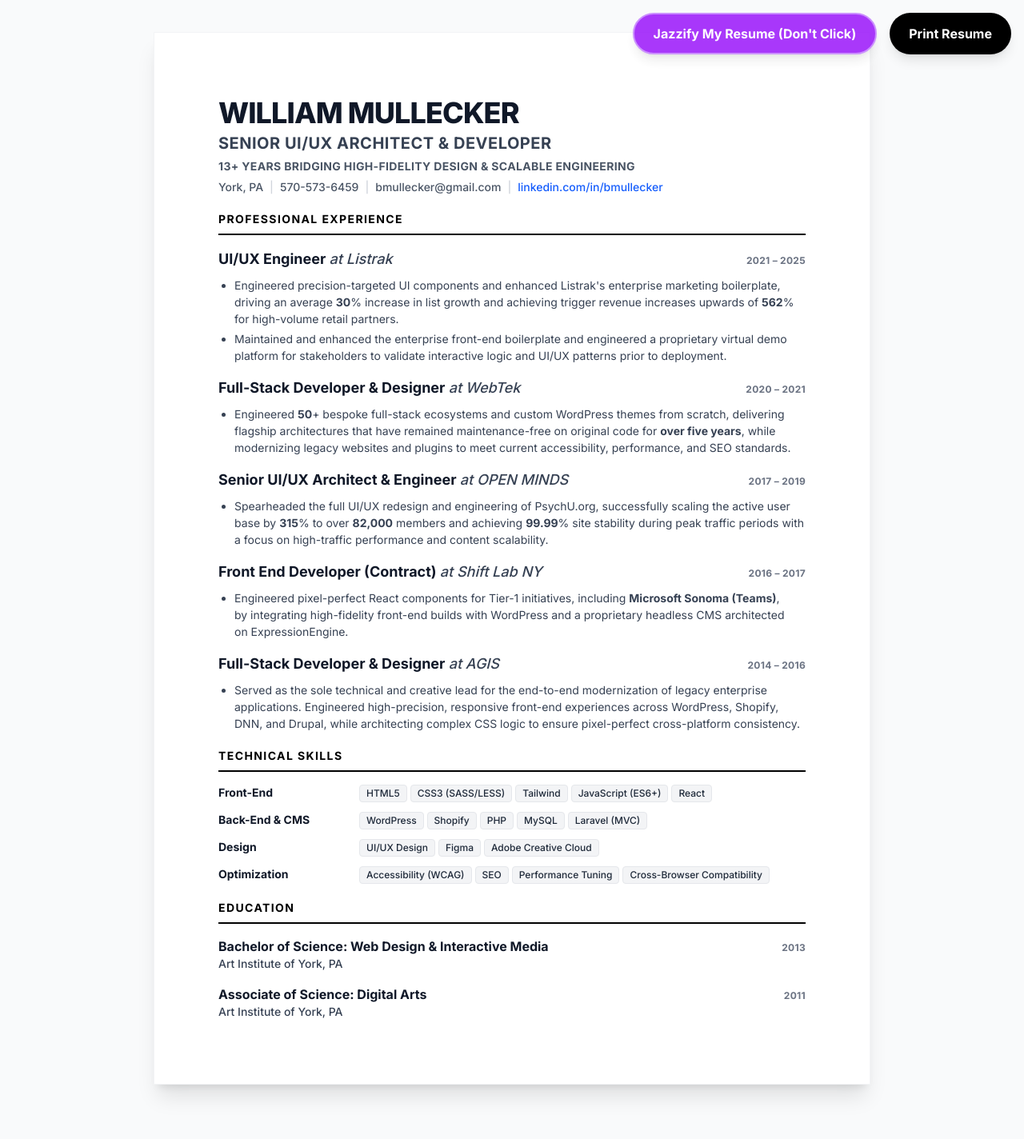
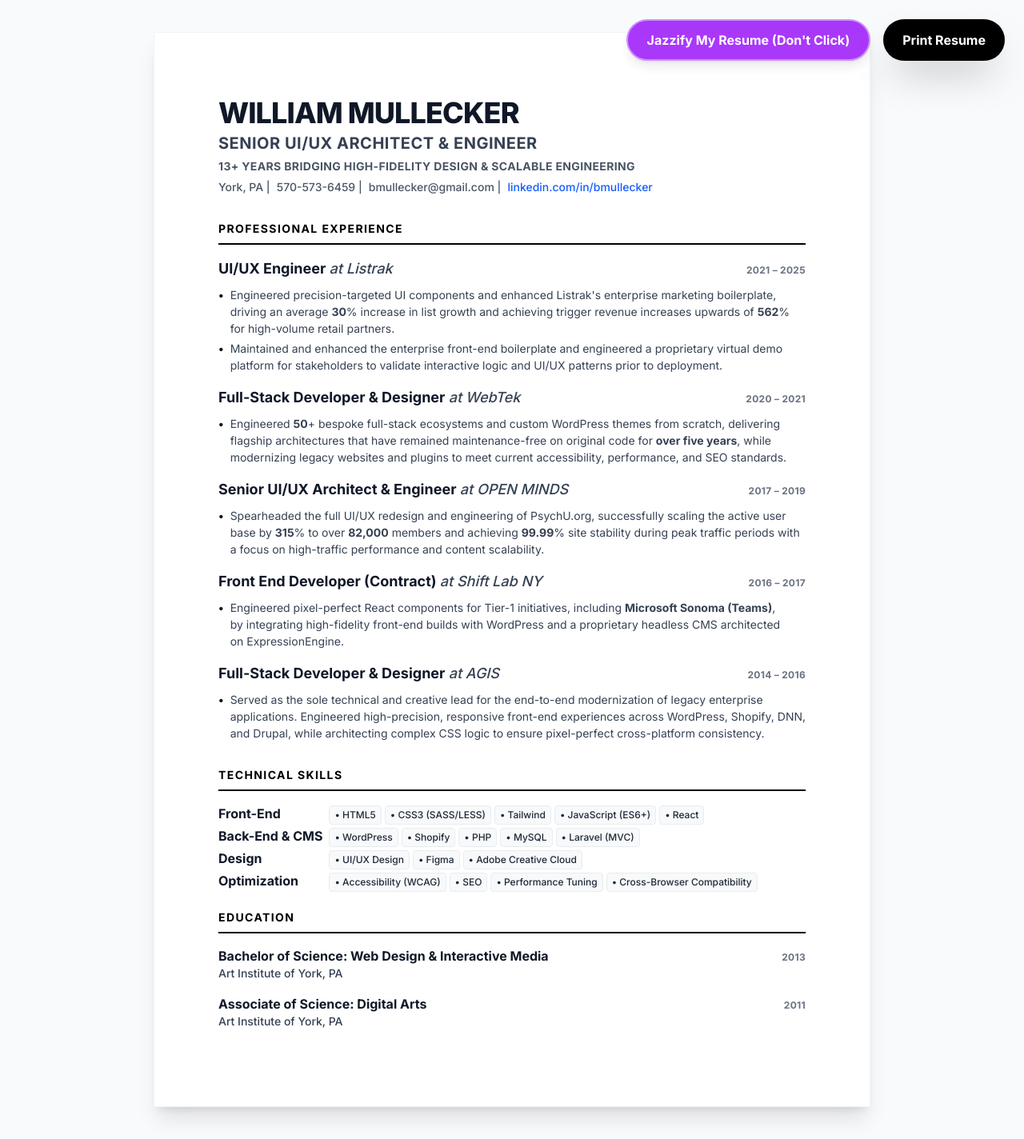
Before and after one commit to bmullecker/mullecker_resume-v1, a React (Vite) app in the folder resume/: page / in a window 1280 px wide. Shown: the whole page at 80% size. Before the commit the page ends 1396 px from the top, so only its background shows below. Built offline with nearby package versions, Linux system fonts and the light colour scheme.

Commit message:
Finalize

```diff
--- a/resume/package.json
+++ b/resume/package.json
@@ -15,6 +15,7 @@
   },
   "devDependencies": {
     "@eslint/js": "^9.39.4",
+    "@tailwindcss/vite": "^4.2.1",
     "@types/node": "^24.12.0",
     "@types/react": "^19.2.14",
     "@types/react-dom": "^19.2.3",
@@ -23,7 +24,6 @@
     "eslint-plugin-react-hooks": "^7.0.1",
     "eslint-plugin-react-refresh": "^0.5.2",
     "globals": "^17.4.0",
-    "@tailwindcss/vite": "^4.2.1",
     "tailwindcss": "^4.2.1",
     "typescript": "~5.9.3",
     "typescript-eslint": "^8.56.1",
--- a/resume/src/App.tsx
+++ b/resume/src/App.tsx
@@ -1,4 +1,4 @@
-
+import React from 'react';
 import Header from './components/Header';
 import Experience from './components/Experience';
 import Skills from './components/Skills';
@@ -7,23 +7,31 @@ import Jazzify from './components/Jazzify';
 import { resumeData } from './data';
 
 function App() {
+  const handlePrint = (e: React.MouseEvent) => {
+    console.log('Print Clicked');
+    e.stopPropagation();
+    window.print();
+  };
+
   return (
     <div className="min-h-screen bg-gray-50 py-10 print:py-0 print:bg-white text-gray-900 font-sans selection:bg-black selection:text-white">
-      <div className="fixed top-4 right-4 print:hidden flex gap-4 z-50">
+      <div className="fixed top-6 right-6 print:hidden flex flex-col sm:flex-row gap-4 z-[9999]">
         <Jazzify />
         <button
-          onClick={() => window.print()}
-          className="bg-black text-white px-6 py-3 rounded-full font-bold shadow-lg hover:bg-gray-800 transition-colors"
+          onClick={handlePrint}
+          className="bg-black text-white px-6 py-3 rounded-full font-bold shadow-2xl hover:bg-gray-800 transition-all active:scale-95 cursor-pointer !pointer-events-auto"
         >
           Print Resume
         </button>
       </div>
-      <main className="max-w-4xl mx-auto bg-white shadow-xl print:shadow-none print:max-w-full border border-gray-100 print:border-none p-12 sm:p-16 lg:p-20 print:p-0 print:text-sm">
+      <div id="resume-content" className="max-w-4xl mx-auto bg-white shadow-xl print:shadow-none print:max-w-full border border-gray-100 print:border-none p-12 sm:p-16 lg:p-20 print:p-0 print:text-sm">
         <Header personalInfo={resumeData.personalInfo} />
-        <Experience experience={resumeData.experience} />
-        <Skills skills={resumeData.skills} />
-        <Education education={resumeData.education} />
-      </main>
+        <main>
+          <Experience experience={resumeData.experience} />
+          <Skills categories={resumeData.skills} />
+          <Education education={resumeData.education} />
+        </main>
+      </div>
     </div>
   );
 }
--- a/resume/src/components/Education.tsx
+++ b/resume/src/components/Education.tsx
@@ -1,4 +1,3 @@
-
 import type { Education as EducationType } from '../data';
 
 export default function Education({ education }: { education: EducationType[] }) {
@@ -9,17 +8,23 @@ export default function Education({ education }: { education: EducationType[] })
             </h3>
             <div className="space-y-4 print:space-y-2">
                 {education.map((edu, index) => (
-                    <div key={index} className="flex flex-col sm:flex-row sm:justify-between sm:items-baseline">
-                        <div>
-                            <h4 className="text-base font-bold text-gray-900 print:text-sm">
-                                {edu.degree}{edu.major ? `: ${edu.major}` : ''}
-                            </h4>
-                            <div className="text-sm text-gray-700 font-medium print:text-xs">{edu.school}</div>
-                        </div>
-                        <div className="text-xs font-bold text-gray-500 uppercase tracking-wide mt-1 sm:mt-0">
-                            {edu.year}
-                        </div>
-                    </div>
+                    <table key={index} className="w-full mb-4 print:mb-2 border-collapse border-0 border-spacing-0">
+                        <tbody>
+                            <tr>
+                                <td className="align-baseline text-left p-0">
+                                    <h4 className="text-base font-bold text-gray-900 print:text-sm inline">
+                                        {edu.degree}{edu.major ? `: ${edu.major}` : ''}
+                                    </h4>
+                                    <div className="text-sm text-gray-700 font-medium print:text-xs">{edu.school}</div>
+                                </td>
+                                <td className="align-baseline text-right w-32 p-0 whitespace-nowrap">
+                                    <span className="text-xs font-bold text-gray-500 uppercase tracking-wide">
+                                        {edu.year}
+                                    </span>
+                                </td>
+                            </tr>
+                        </tbody>
+                    </table>
                 ))}
             </div>
         </section>
--- a/resume/src/components/Experience.tsx
+++ b/resume/src/components/Experience.tsx
@@ -1,26 +1,36 @@
-
 import type { Experience as ExperienceType } from '../data';
 
 export default function Experience({ experience }: { experience: ExperienceType[] }) {
     return (
-        <section className="mb-4 print:mb-2">
+        <section className="mb-4 print:mb-2 text-pretty">
             <h3 className="text-sm font-bold uppercase tracking-widest text-black border-b-2 border-black pb-2 mb-4 print:mb-2" style={{ marginTop: '20px' }}>
                 Professional Experience
             </h3>
             <div className="space-y-4 print:space-y-2">
                 {experience.map((job, index) => (
-                    <div key={index} className="break-inside-avoid">
-                        <div className="flex flex-col sm:flex-row sm:justify-between sm:items-baseline mb-2 print:mb-1">
-                            <h4 className="text-lg font-bold text-gray-900 print:text-base">
-                                {job.role} <span className="font-medium text-gray-700 italic">at {job.company}</span>
-                            </h4>
-                            <span className="text-xs font-bold text-gray-500 uppercase tracking-wide">
-                                {job.date}
-                            </span>
-                        </div>
-                        <ul className="list-disc pl-5 space-y-1 text-gray-700 text-sm print:text-xs">
+                    <div key={index} className="break-inside-avoid mb-4 print:mb-2">
+                        <table className="w-full mb-2 print:mb-1 border-collapse border-0 border-spacing-0">
+                            <tbody>
+                                <tr>
+                                    <td className="align-baseline text-left p-0 whitespace-nowrap overflow-hidden text-ellipsis">
+                                        <h4 className="text-lg font-bold text-gray-900 print:text-base inline">
+                                            {job.role} <span className="font-medium text-gray-700 italic text-pretty">at {job.company}</span>
+                                        </h4>
+                                    </td>
+                                    <td className="align-baseline text-right w-32 p-0 whitespace-nowrap">
+                                        <span className="text-xs font-bold text-gray-500 uppercase tracking-wide">
+                                            {job.date}
+                                        </span>
+                                    </td>
+                                </tr>
+                            </tbody>
+                        </table>
+                        <ul className="list-none p-0 space-y-1 text-gray-700 text-sm print:text-xs">
                             {job.responsibilities.map((req, i) => (
-                                <li key={i} className="leading-normal" dangerouslySetInnerHTML={{ __html: req }} />
+                                <li key={i} className="flex gap-2 leading-normal">
+                                    <span className="shrink-0 text-gray-900 font-bold">•</span>
+                                    <span dangerouslySetInnerHTML={{ __html: req }} />
+                                </li>
                             ))}
                         </ul>
                     </div>
--- a/resume/src/components/Header.tsx
+++ b/resume/src/components/Header.tsx
@@ -1,26 +1,22 @@
-
 import type { PersonalInfo } from '../data';
 
 export default function Header({ personalInfo }: { personalInfo: PersonalInfo }) {
     return (
-        <header className="mb-4 print:mb-2 flex flex-col gap-1.5 print:gap-1">
-            <h1 className="text-3xl sm:text-4xl font-extrabold tracking-tight uppercase print:text-3xl">
+        <header className="mb-8 print:mb-6 block">
+            <h1 className="text-3xl sm:text-4xl font-extrabold tracking-tight uppercase print:text-3xl mb-1.5 print:mb-1.5">
                 {personalInfo.name}
             </h1>
-            <h2 className="text-lg sm:text-xl font-bold text-gray-700 uppercase tracking-wide leading-tight print:text-lg">
-                Senior UI/UX Architect & Developer
+            <h2 className="text-lg sm:text-xl font-bold text-gray-700 uppercase tracking-wide leading-tight print:text-lg mb-1.5 print:mb-1.5">
+                Senior UI/UX Architect & Engineer
             </h2>
-            <div className="text-[13px] sm:text-sm font-semibold text-gray-600 uppercase tracking-wide print:text-xs">
+            <div className="text-[13px] sm:text-sm font-semibold text-gray-600 uppercase tracking-wide print:text-xs mb-1.5 print:mb-1.5">
                 13+ Years Bridging High-Fidelity Design & Scalable Engineering
             </div>
-            <div className="text-xs sm:text-sm font-medium text-gray-600 flex flex-wrap gap-2 items-center print:text-xs">
-                <span>{personalInfo.location}</span>
-                <span className="text-gray-300">|</span>
-                <a href={`tel:${personalInfo.phone.replace(/-/g, '')}`} className="hover:text-black hover:underline">{personalInfo.phone}</a>
-                <span className="text-gray-300">|</span>
-                <a href={`mailto:${personalInfo.email}`} className="hover:text-black hover:underline">{personalInfo.email}</a>
-                <span className="text-gray-300">|</span>
-                <a href={`https://${personalInfo.linkedin}`} target="_blank" rel="noreferrer" className="hover:text-black hover:underline text-blue-600 print:text-gray-600">{personalInfo.linkedin}</a>
+            <div className="block leading-none print:border-none">
+                <span className="inline-block text-xs sm:text-sm font-medium text-gray-600 print:text-xs mr-2">{personalInfo.location} |</span>
+                <a href={`tel:${personalInfo.phone.replace(/-/g, '')}`} className="inline-block text-xs sm:text-sm font-medium text-gray-600 print:text-xs hover:text-black hover:underline mr-2">{personalInfo.phone} |</a>
+                <a href={`mailto:${personalInfo.email}`} className="inline-block text-xs sm:text-sm font-medium text-gray-600 print:text-xs hover:text-black hover:underline mr-2">{personalInfo.email} |</a>
+                <a href={`https://${personalInfo.linkedin}`} target="_blank" rel="noreferrer" className="inline-block text-xs sm:text-sm font-medium hover:text-black hover:underline text-blue-600 print:text-gray-600 print:text-xs">{personalInfo.linkedin}</a>
             </div>
         </header>
     );
--- a/resume/src/components/Skills.tsx
+++ b/resume/src/components/Skills.tsx
@@ -1,29 +1,42 @@
-
 import type { SkillCategory } from '../data';
 
-export default function Skills({ skills }: { skills: SkillCategory[] }) {
+interface SkillsProps {
+    categories: SkillCategory[];
+}
+
+export default function Skills({ categories }: SkillsProps) {
+    if (!categories || !Array.isArray(categories)) {
+        return null;
+    }
+
     return (
-        <section className="mb-4 print:mb-2 break-inside-avoid">
-            <h3 className="text-sm font-bold uppercase tracking-widest text-black border-b-2 border-black pb-2 mb-4 print:mb-2" style={{ marginTop: '20px' }}>
+        <section className="mt-8 print:mt-6">
+            <h2 className="text-sm font-bold uppercase tracking-widest text-black border-b-2 border-black pb-2 mb-4 print:mb-2">
                 Technical Skills
-            </h3>
-            <div className="flex flex-col gap-3 print:gap-2">
-                {skills.map((category, index) => (
-                    <div key={index} className="flex flex-col sm:flex-row sm:items-baseline gap-1 sm:gap-4 print:flex-row print:items-baseline print:gap-4">
-                        <h4 className="text-sm font-bold text-gray-900 w-40 shrink-0 print:w-36">{category.category}</h4>
+            </h2>
+            <table className="w-full border-collapse">
+                <tbody>
+                    {categories.map((skill, index) => (
+                        <tr key={index} className="group align-top">
+                            <th className="w-[120px] text-left font-bold py-0.5 pr-2 text-gray-900 leading-tight align-baseline whitespace-nowrap">
+                                {skill.category}
+                            </th>
+                            <td className="py-0.5 px-0">
                                 <div className="flex flex-wrap gap-1">
-                            {category.items.map((skill, i) => (
+                                    {skill.items.map((item, i) => (
                                         <span
                                             key={i}
-                                    className="bg-gray-100 text-gray-800 border border-gray-200 px-2 py-0.5 rounded-sm text-xs font-medium"
+                                            className="inline-flex items-center bg-[#f8f9fa] border border-[#e9ecef] px-1.5 py-0.5 rounded text-[12px] text-gray-800 font-medium whitespace-nowrap"
                                         >
-                                    {skill}
+                                            {item}
                                         </span>
                                     ))}
                                 </div>
-                    </div>
+                            </td>
+                        </tr>
                     ))}
-            </div>
+                </tbody>
+            </table>
         </section>
     );
 }
--- a/resume/src/components/Summary.tsx
+++ b/resume/src/components/Summary.tsx
@@ -1,8 +1,6 @@
-
 export default function Summary({ summary }: { summary: string }) {
     return (
         <section className="mb-8 print:mb-6">
-
             <p className="text-gray-700 text-sm leading-relaxed print:text-xs" dangerouslySetInnerHTML={{ __html: summary }} />
         </section>
     );
--- a/resume/src/data.ts
+++ b/resume/src/data.ts
@@ -45,19 +45,19 @@ export const resumeData: ResumeData = {
   skills: [
     {
       category: "Front-End",
-      items: ["HTML5", "CSS3 (SASS/LESS)", "Tailwind", "JavaScript (ES6+)", "React"],
+      items: ["• HTML5", "• CSS3 (SASS/LESS)", "• Tailwind", "• JavaScript (ES6+)", "• React"],
     },
     {
       category: "Back-End & CMS",
-      items: ["WordPress", "Shopify", "PHP", "MySQL", "Laravel (MVC)"],
+      items: ["• WordPress", "• Shopify", "• PHP", "• MySQL", "• Laravel (MVC)"],
     },
     {
       category: "Design",
-      items: ["UI/UX Design", "Figma", "Adobe Creative Cloud"],
+      items: ["• UI/UX Design", "• Figma", "• Adobe Creative Cloud"],
     },
     {
       category: "Optimization",
-      items: ["Accessibility (WCAG)", "SEO", "Performance Tuning", "Cross-Browser Compatibility"],
+      items: ["• Accessibility (WCAG)", "• SEO", "• Performance Tuning", "• Cross-Browser Compatibility"],
     },
   ],
   experience: [
--- a/resume/src/index.css
+++ b/resume/src/index.css
@@ -12,7 +12,7 @@
 
 @media print {
   @page {
-    margin: 0.53in 0.7in;
+    margin: 0.53in;
     size: auto;
   }
 
```
Lines whose indentation alone changed are shown as unchanged.
